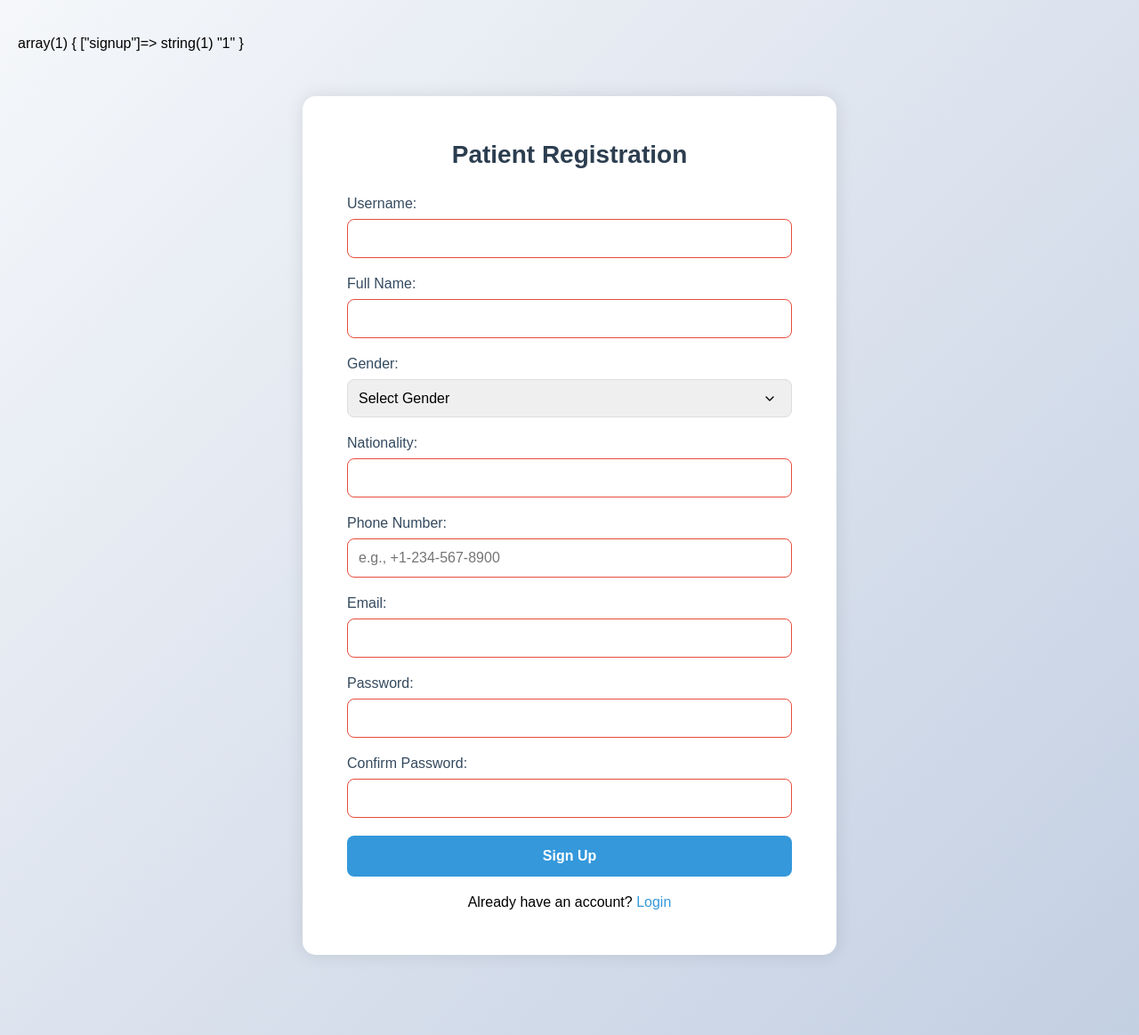
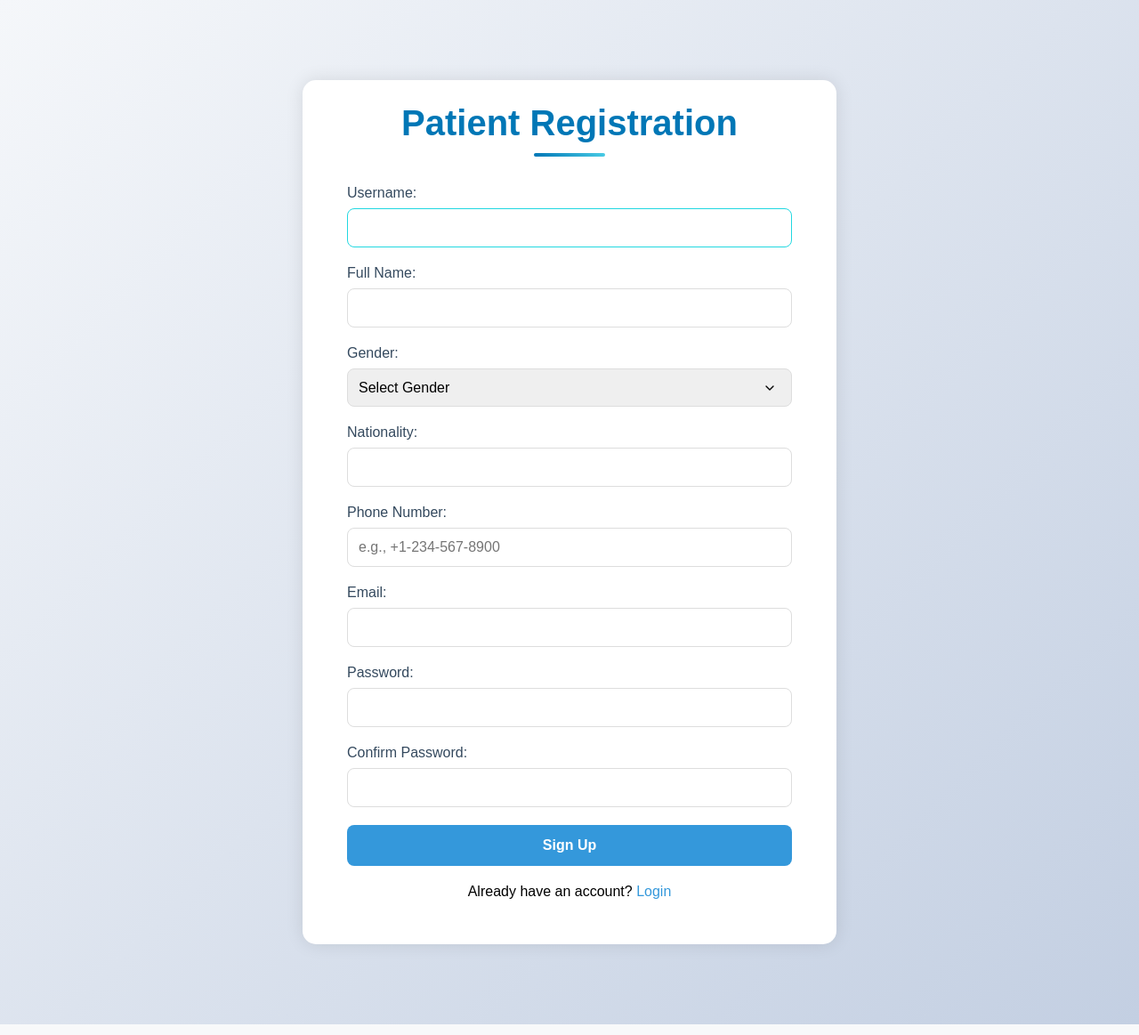
Before and after one commit to Sulieman-AbuAisha/Clinik-Web-project, a PHP site: page /Sign/Sign.php?signup=1 in a window 1280 px wide. Shown: the whole page at 89% size. Run offline with PHP 8.4, Linux system fonts and the light colour scheme.

Commit message:
last update to the Sign up form

```diff
--- a/CSS/Appointment.css
+++ b/CSS/Sign.css
@@ -1,3 +1,9 @@
+:root {
+    --primary-color: #0077b6;
+    --secondary-color: #48cae4;
+    --text-color: #333;
+    --light-bg: #f8f9fa;
+}
 /* Global Styles */
 * {
     margin: 0;
@@ -27,11 +33,55 @@ body {
     padding: 20px;
 }
 
-.auth-section h2 {
-    color: #2c3e50;
+.error{
+    color: red;
+    font-size: 14px;
+    margin: 20px;
+
+}
+
+h2 {
     text-align: center;
-    margin-bottom: 30px;
-    font-size: 28px;
+    font-size: 2.5rem;
+    color: var(--primary-color);
+    margin: -1.5rem 0 2rem;
+    position: relative;
+    padding-bottom: 15px;
+}
+
+/* Add decorative underline */
+h2::after {
+    content: '';
+    position: absolute;
+    bottom: 0;
+    left: 50%;
+    transform: translateX(-50%);
+    width: 80px;
+    height: 4px;
+    background: linear-gradient(to right, var(--primary-color), var(--secondary-color));
+    border-radius: 2px;
+}
+
+/* Add subtle animation on page load */
+h2 {
+    animation: slideIn 0.8s ease-out;
+}
+
+@keyframes slideIn {
+    from {
+        opacity: 0;
+        transform: translateY(20px);
+    }
+    to {
+        opacity: 1;
+        transform: translateY(0);
+    }
+}
+
+/* Optional: Add hover effect */
+h2:hover::after {
+    width: 120px;
+    transition: width 0.3s ease;
 }
 
 /* Form Group Styles */
@@ -123,13 +173,8 @@ body {
     }
 }
 
-/* Form Validation Styles */
-.form-group input:invalid {
-    border-color: #e74c3c;
-}
-
 .form-group input:valid {
-    border-color: #2ecc71;
+    border-color: #22d8e1;
 }
 
 /* Password Field Styles */
--- a/Sign/Sign.php
+++ b/Sign/Sign.php
@@ -1,29 +1,65 @@
 <?php
-include '../PDO/PDO.php';
 session_start();
-var_dump($_GET);
+require_once '../PDO/PDO.php';
+require_once './ValidateMethod.php';
+require_once '../PDO/PDO_Sing.php';
 
-if(isset($_SESSION['username'])){
-    header("Location: index.php");
-    return;
+
+$errors = [];
+$showSignup = isset($_GET['signup']);
+  // Check if the user is already logged in with a valid session
+//   if(isset($_SESSION['username'])){
+//       echo "you are logged in " . $_SESSION['username'];
+//       return;
+//   }
+
+if($_SERVER['REQUEST_METHOD'] == 'POST') {
+    //signup
+    if(!isset($showSignup))
+    {
+        if(!validateSignup($_POST, $errors)) {
+            header('Location: Sign.php?signup=1');
+            exit();
+        }
+        else
+        {
+            $_SESSION['username'] = $username;
+            $_SESSION['password'] = $password;
+            //send the user to the appointment page
+        }
+    }
+    //Login
+    else {
+        if(!LoginAdmin($_POST['username'], $_POST["password"])) {
+            $_SESSION['loginError'] = "Invalid username or password";
+            header('Location: Sign.php');
+            exit();
+        }
+        else {
+            $_SESSION['username'] = $_POST['username'];
+            $_SESSION['password'] = $_POST["password"];
+            unset($_SESSION['loginError']); // Clear any previous errors
+            header('Location: ../Test.php');
+            exit();
+        }
+    }
 }
+?>
 
-$showSignup = isset($_GET['signup']);
-?>
 <!DOCTYPE html>
 <html lang="en">
 <head>
     <meta charset="UTF-8">
     <meta name="viewport" content="width=device-width, initial-scale=1.0">
     <title>Patient Portal</title>
-    <link rel="stylesheet" href="../CSS/Appointment.css?v=<?php echo time(); ?>">
+    <link rel="stylesheet" href="../CSS/Sign.css?v=<?php echo time(); ?>">
 </head>
 <body>
     <div class="appointment-container">
         <!-- Login Form -->
-        <div class="auth-section" id="loginSection" <?php if($showSignup) echo 'style="display:none;"'; ?>>
+        <div class="auth-section" <?php if($showSignup) echo 'style="display:none;"'; ?>>
             <h2>Patient Login</h2>
-            <form action="process_login.php" method="POST" id="loginForm">
+            <form action="./Sign.php" method="POST" id="loginForm">
                 <div class="form-group">
                     <label for="login-username">Username:</label>
                     <input type="text" id="login-username" name="username" required>
@@ -32,22 +68,28 @@ $showSignup = isset($_GET['signup']);
                     <label for="login-password">Password:</label>
                     <input type="password" id="login-password" name="password" required>
                 </div>
-                <button type="submit" class="submit-btn">Login</button>
+                <?php if(isset($_SESSION['loginError'])): ?>
+                    <p class='error'>Invalid username or password</p>
+                    <?php unset($_SESSION['loginError']); ?>
+                <?php endif; ?>
+                <button type="submit" class="submit-btn" name="submit">Login</button>
                 <p>Don't have an account? <a href="?signup=1">Sign Up</a></p>
             </form>
         </div>
 
         <!-- Sign Up Form -->
-        <div class="auth-section" id="signupSection" <?php if(!$showSignup) echo 'style="display:none;"'; ?>>
+        <div class="auth-section" <?php if(!$showSignup) echo 'style="display:none;"'; ?>>
             <h2>Patient Registration</h2>
-            <form action="process_signup.php" method="POST" id="signupForm">
+            <form action="./Sign.php" method="POST" id="signupForm">
                 <div class="form-group">
                     <label for="username">Username:</label>
-                    <input type="text" id="username" name="username" required>
+                    <input type="text" id="username" name="username" require value="<?php isset($_SESSION['form_data']["username"])? htmlspecialchars($_SESSION['form_data']["username"]): '';?>">
+                    <?php  if(isset($_SESSION['signup_errors']['username']))  echo "<span class='error'>". $_SESSION['signup_errors']['username'] ."</span>" ?>
                 </div>
                 <div class="form-group">
                     <label for="name">Full Name:</label>
-                    <input type="text" id="name" name="name" required>
+                    <input type="text" id="name" name="name" required value="<?php echo isset($_SESSION['form_data']['name']) ? htmlspecialchars($_SESSION['form_data']['name']) : ''; ?>">
+                    <?php if(isset($_SESSION['signup_errors']['name'])) echo "<span class='error'>". $_SESSION['signup_errors']['name'] ."</span>" ?>
                 </div>
                 <div class="form-group">
                     <label for="gender">Gender:</label>
--- /dev/null
+++ b/Sign/ValidateMethod.php
@@ -0,0 +1,31 @@
+<?php
+    function validateSignup($data, &$Error)
+    {
+        if(!preg_match("/^[A-Z][a-zA-Z]{7}$/", $data["username"]))
+        {
+            $Error['username'] = "Username must start with capital letter and be 8 characters long";
+        }
+
+        if(!preg_match("/^[a-zA-Z]+\s[a-zA-Z]+$/", $data["name"]))
+        {
+            $Error['name'] = "Full name must contain first and last name";
+        }
+
+        if(!filter_var($data["email"], FILTER_VALIDATE_EMAIL))
+        {
+            $Error['email'] = "Invalid email format";
+        }
+
+        if(!preg_match("/^\+[0-9]{1,3}-[0-9]{3}-[0-9]{3}-[0-9]{4}$/", $data["tel"]))
+        {
+            $Error['tel'] = "Phone number must be in format: +XXX-XXX-XXX-XXXX";
+        }
+
+        if($data["password"] !== $data["confirm-password"])
+        {
+            $Error['password'] = "Passwords do not match";
+        }
+
+        return empty($Error);
+    }
+?>
--- /dev/null
+++ b/Test.php
@@ -0,0 +1 @@
+<?php echo "koko" ?>
```
Also changed, not shown: PDO/PDO_Sing.php (added, +48 -0 lines), Sign/process_login.php (deleted, +0 -15 lines), Appointment.php (added), Sign/process_signup.php (deleted).
